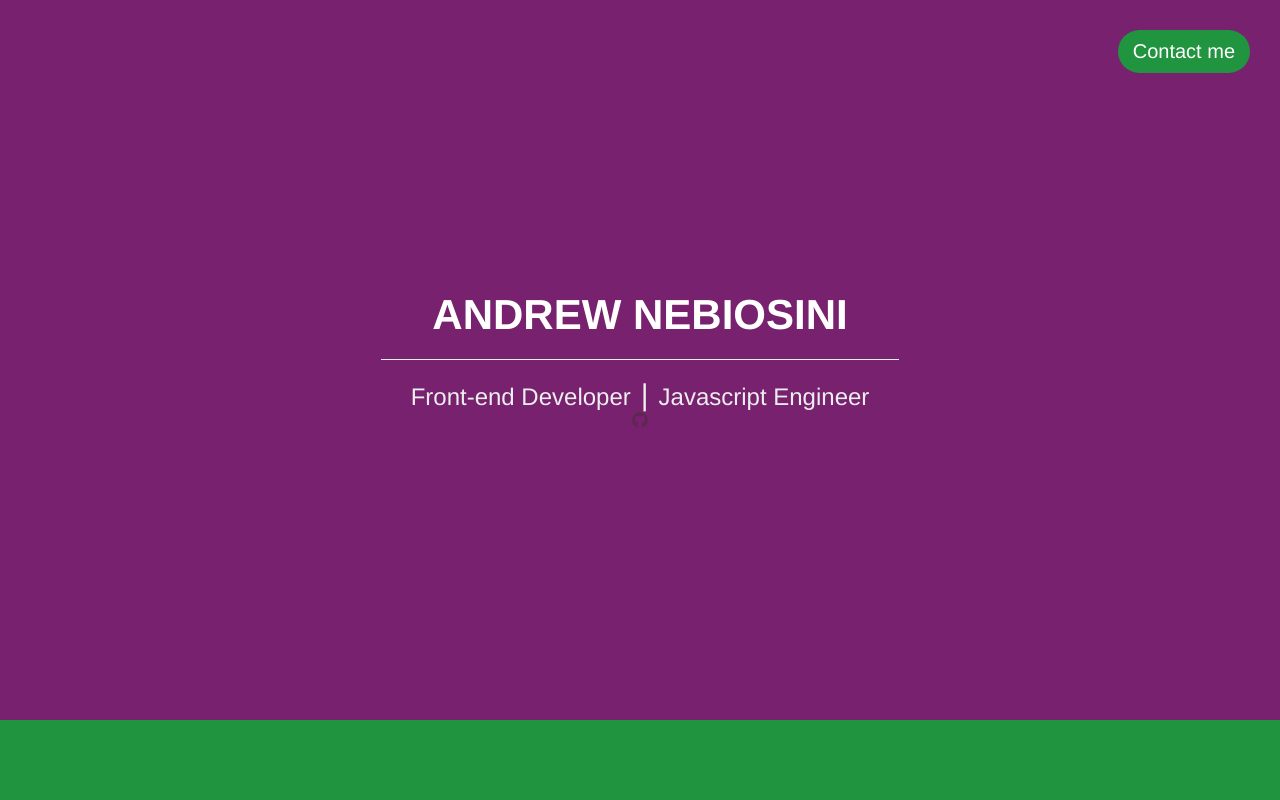
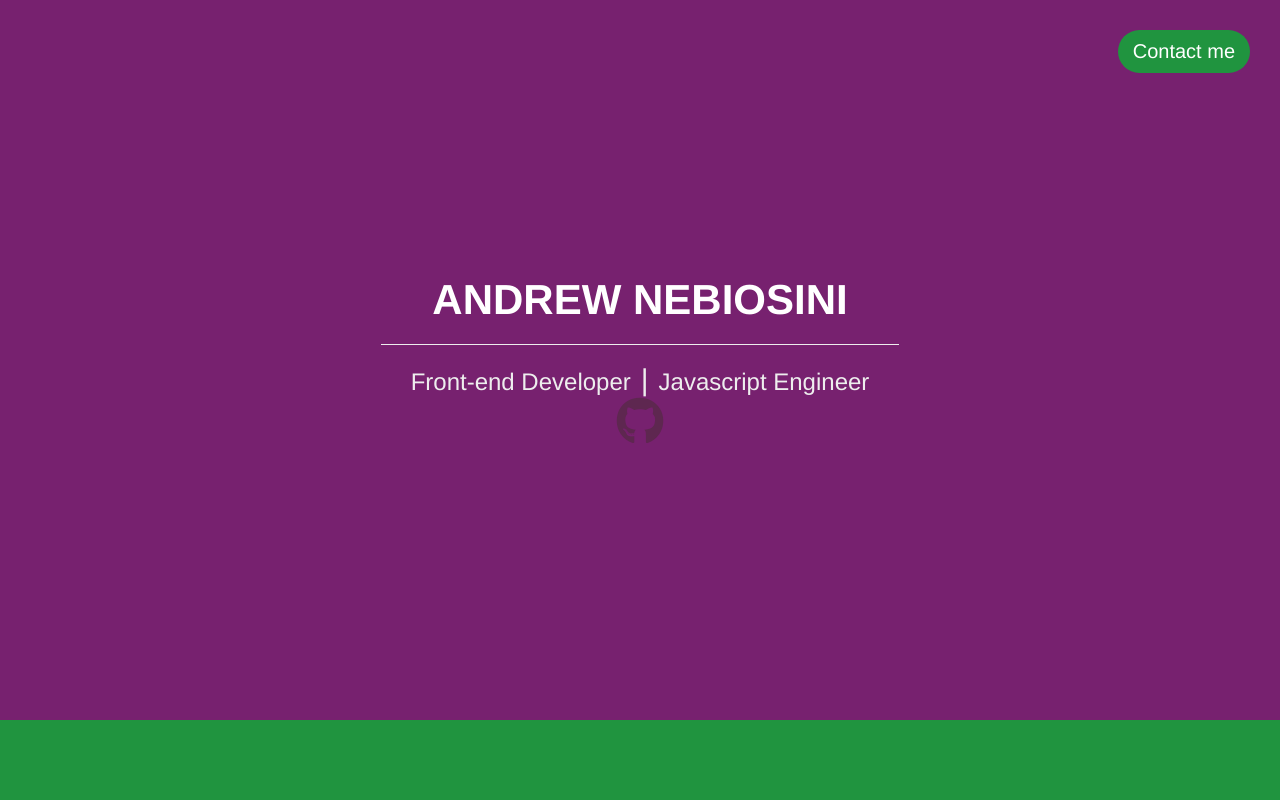
Before and after one commit to emmaxx/portfolio, a website: page index.html in a window 1280 px wide. Shown: the top 800 px of the page. Drawn offline with Linux system fonts and the light colour scheme.

Commit message:
increased size of github link

```diff
--- a/index.html
+++ b/index.html
@@ -23,7 +23,7 @@
     <div class="header-text">
       <h1>Andrew Nebiosini</h1>
       <h2>Front-end Developer<span>|</span>Javascript Engineer</h2>
-      <a href="https://github.com/emmaxx"><i class="fab fa-github"></i></a>
+      <a href="https://github.com/emmaxx"><i class="fab fa-github fa-3x"></i></a>
     </div>
   </header>
 
```
